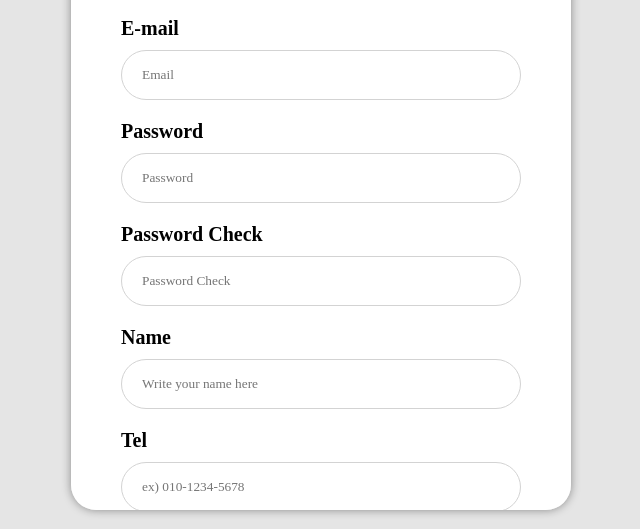
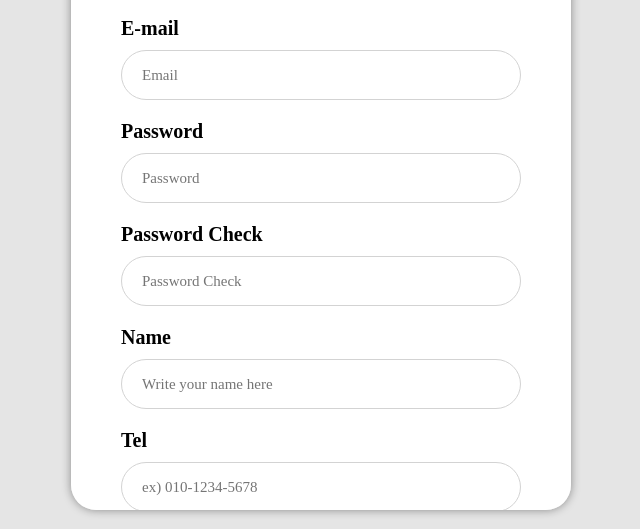
Before and after one commit to 2021141059/HomeworkRepository, a plain HTML site: page LAB2/signup.html in a window 1280 px wide. Shown: the part 190-719 px from the top of the page, 319-959 px from the left. Drawn offline with Linux system fonts and the light colour scheme; a web font is replaced by a local one.

Commit message:
LAB2_2021141059

```diff
--- a/LAB2/main.css
+++ b/LAB2/main.css
@@ -83,7 +83,7 @@ html *{
 .login_wrap h4,.signup_wrap h4{
     font-size: 2rem;
 }
-.login_wrap input{
+.login_wrap input,.signup_wrap input{
     font-size:1.5rem;
 }
 
```
